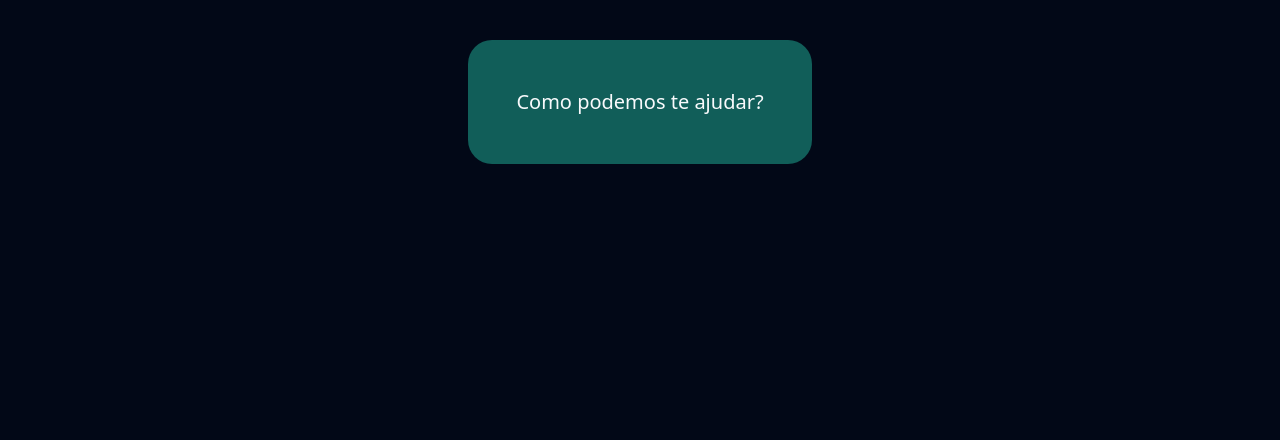
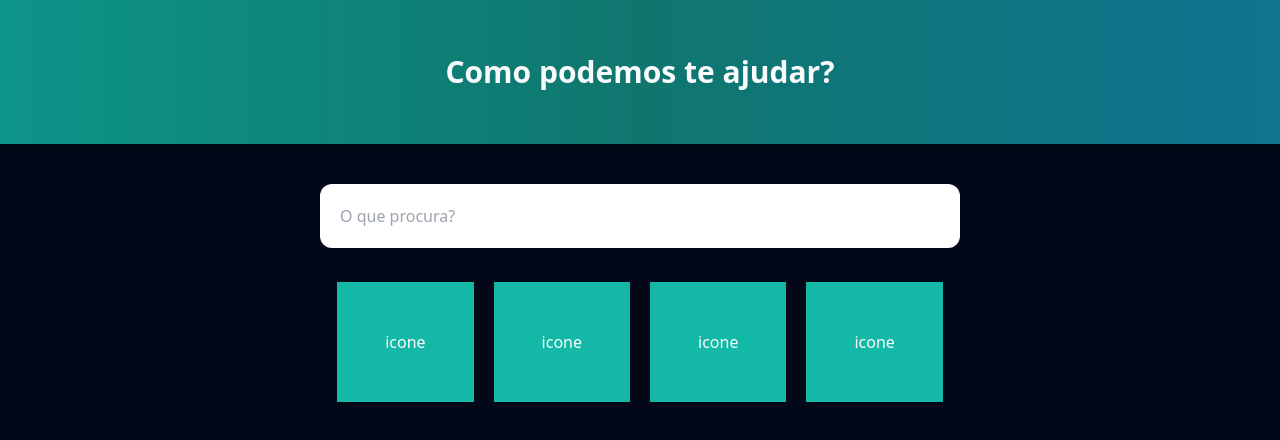
Before and after one commit to GustavoSoldan/frontend-lod-react, a React (Vite) app: page /ajuda in a window 1280 px wide. Shown: the top 440 px of the page. Built offline with nearby package versions, Linux system fonts and the light colour scheme.

Commit message:
área do ajuda

```diff
--- a/src/pages/Help/Help.tsx
+++ b/src/pages/Help/Help.tsx
@@ -1,8 +1,18 @@
 export function Help() {
   return (
     <div className="flex h-full flex-col items-center justify-center">
-      <div className="w-46 mt-10 rounded-3xl bg-teal-800 p-12 text-xl">
+      <div className="flex h-36 w-full items-center justify-center bg-gradient-to-r from-teal-600 via-teal-700 to-cyan-700 p-12 text-3xl font-bold drop-shadow-lg">
         Como podemos te ajudar?
+      </div>
+      <input
+        className="mt-10 flex w-3/6 rounded-xl p-5"
+        placeholder="O que procura?"
+      ></input>
+      <div className=" mt-6 flex flex-wrap">
+        <div className="m-2.5 bg-teal-500 p-12 hover:scale-105">icone</div>
+        <div className="m-2.5 bg-teal-500 p-12 hover:scale-105">icone</div>
+        <div className="m-2.5 bg-teal-500 p-12 hover:scale-105">icone</div>
+        <div className="m-2.5 bg-teal-500 p-12 hover:scale-105">icone</div>
       </div>
     </div>
   )
```
